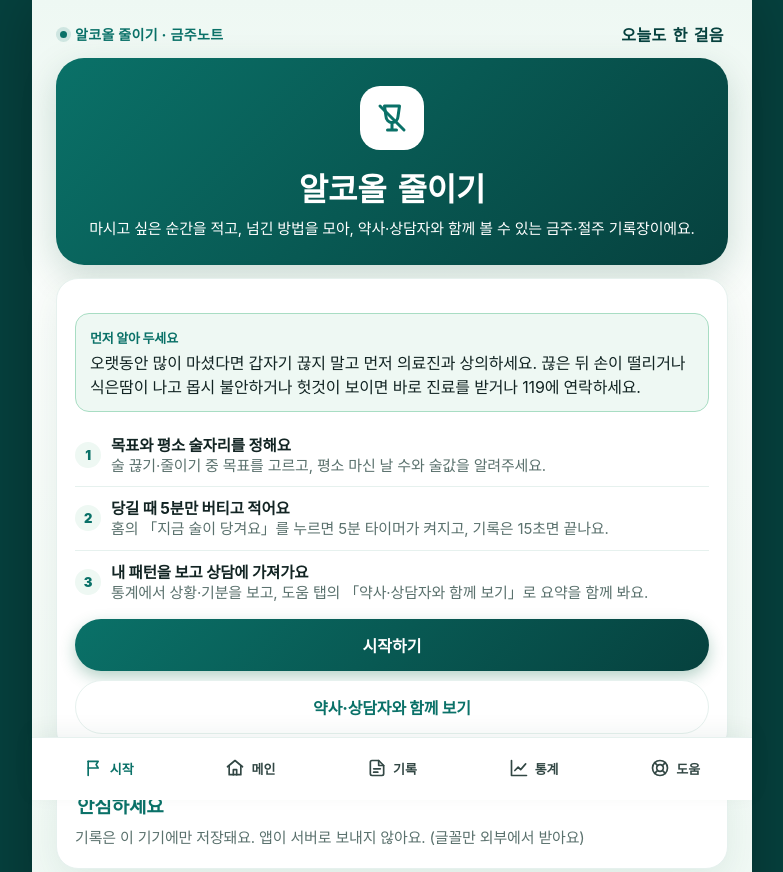
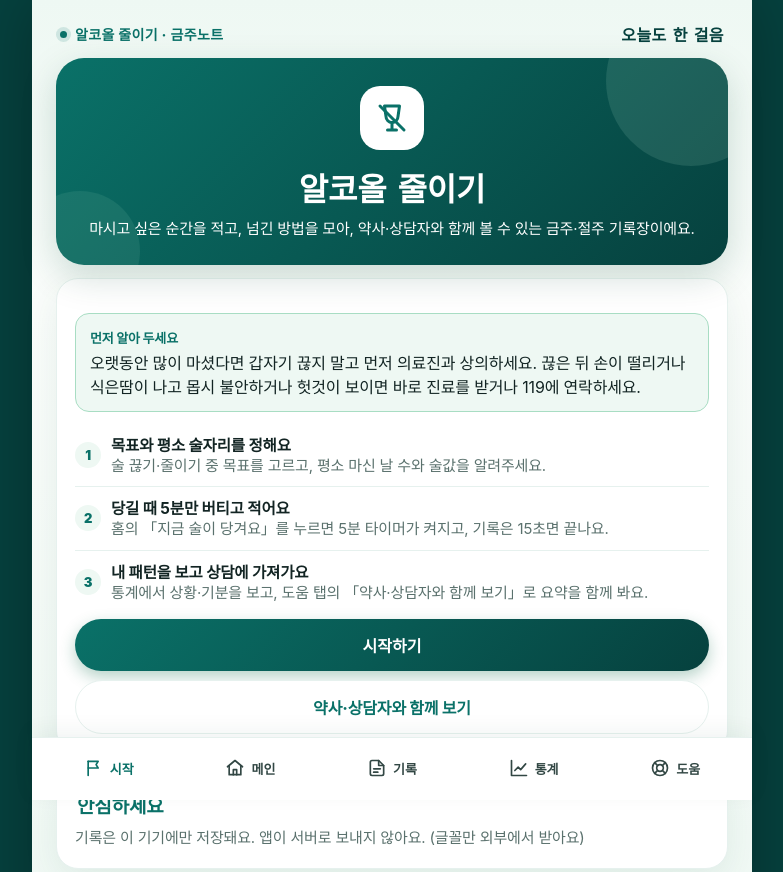
Before and after one commit to hyunjeongshin83/NonAlcoholNote, a plain HTML site: page index.html in a window 1280 px wide. Shown: the top 872 px of the page, without its empty margins (248-1031 px from the left). Drawn offline with Linux system fonts and the light colour scheme; a web font is replaced by a local one.

Commit message:
진입 화면 배경에 연초록 원 두 개 (장식) (#20)
- 소개 카드 뒤에 --g2 원 두 개를 옅게(투명도 .14 · .10) — 글자 뒤(z-index:-1), 카드 밖으로 넘치지 않게 overflow:hidden
- 흰 글자 대비: 배경 중 가장 밝은 곳 기준 6.12:1 → 5.99:1 (AA 4.5:1 이상 유지, 실제 화면 픽셀로 계산)
- 새 색 없음, 시작 화면의 소개 카드 안에서만 바뀜


Claude-Session: https://claude.ai/code/session_017qgxKtzycqS9CewMabfPnB

Co-authored-by: Claude <noreply@anthropic.com>

```diff
--- a/index.html
+++ b/index.html
@@ -35,6 +35,11 @@ body{font-family:'Pretendard','Inter',-apple-system,sans-serif;color:var(--d2);l
 .entry .logo svg{width:36px;height:36px;}
 .entry .title{color:#fff;font-size:2rem;}
 .entry .sub{color:#fff;margin-top:8px;}
+.entry{position:relative;overflow:hidden;isolation:isolate;}
+/* 연초록 원 두 개 — 장식입니다. 글자 뒤(z-index:-1)에 아주 옅게 깔아 흰 글자 대비가 AA 밑으로 내려가지 않게 함 */
+.entry:before,.entry:after{content:"";position:absolute;border-radius:50%;background:var(--g2);pointer-events:none;z-index:-1;}
+.entry:before{width:170px;height:170px;top:-62px;right:-48px;opacity:.14;}
+.entry:after{width:120px;height:120px;bottom:-46px;left:-36px;opacity:.10;}
 .card{background:#fff;border:1px solid var(--line);border-radius:22px;padding:20px 18px 18px;box-shadow:0 12px 36px rgba(8,74,49,.08);margin-bottom:13px;}
 .title{font-family:'Gaegu','Pretendard',cursive;font-size:1.6875rem;font-weight:700;color:var(--ink);}
 .sub{font-size:0.9375rem;color:var(--d3);margin-top:4px;line-height:1.5;}
```
